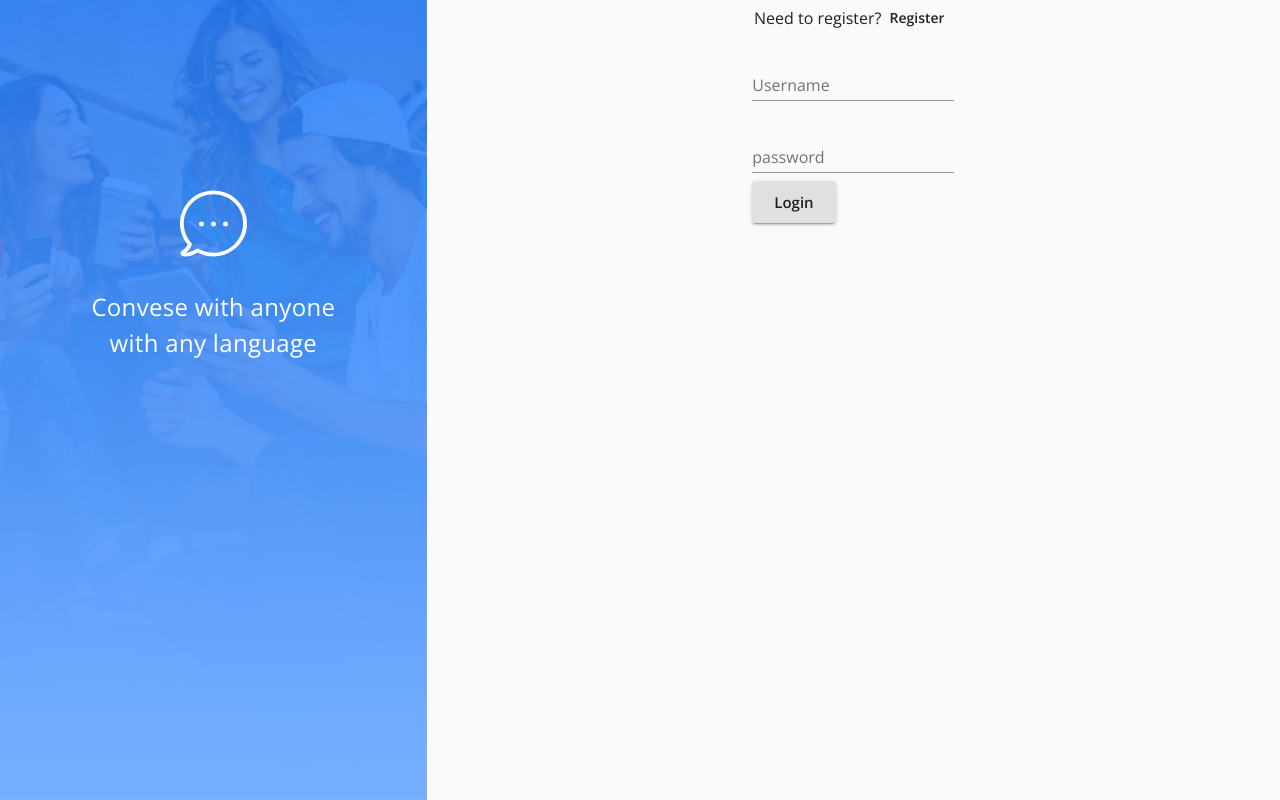
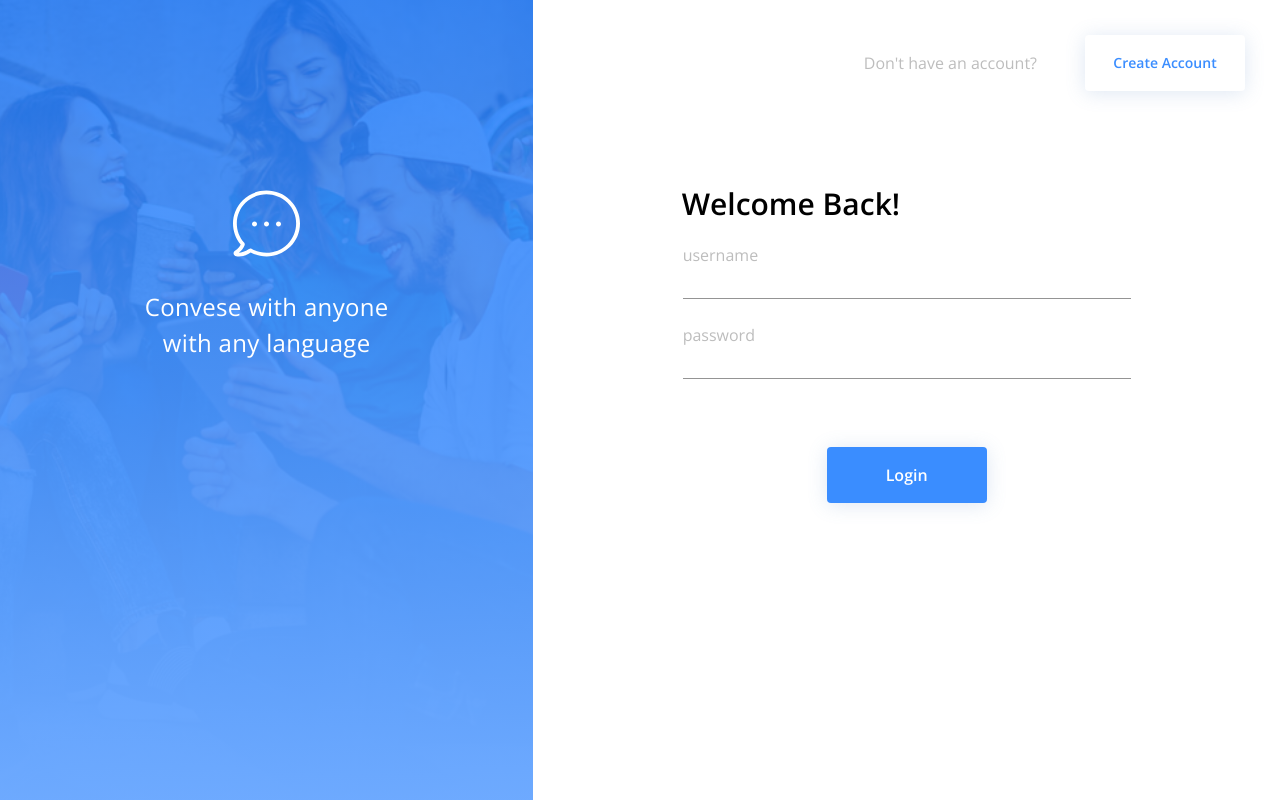
Before and after one commit to T-mclennan/work-simulation-messenger-app, a React (Create React App) app in the folder client/: page /login in a window 1280 px wide. Shown: the top 800 px of the page. Built offline with nearby package versions, Linux system fonts and the light colour scheme; no server answers.

Commit message:
styled the Login and Signup pages to spec.

```diff
--- a/client/src/components/Layout/AuthLayout.js
+++ b/client/src/components/Layout/AuthLayout.js
@@ -3,7 +3,6 @@ import {
   Grid,
   Box,
   Typography,
-  CssBaseline,
   Hidden,
   makeStyles
 } from "@material-ui/core";
@@ -13,7 +12,7 @@ import { ReactComponent as MySvg } from '../../assets/bubble.svg';
 const useStyles = makeStyles((theme) => ({
   hero: {
     backgroundImage: `linear-gradient(rgba(33, 125, 254, 0.85), rgba(113, 172, 255, 0.85)), url(${bgImage})`,
-    height: '100vh',
+    height: '90vh',
     backgroundRepeat: 'no-repeat',
     backgroundSize: 'cover',
     backgroundPosition: 'center',
@@ -24,6 +23,7 @@ const useStyles = makeStyles((theme) => ({
     color: '#fff',
     paddingTop: 190,
     padding: 10,
+    overflow: 'hidden',
   },
 
   text: {
@@ -39,10 +39,9 @@ function AuthLayout({children}) {
   const classes = useStyles();
   return (
     <>
-      <CssBaseline/>
       <Grid container>
         <Hidden xsDown>
-          <Grid item sm={5} md={4}>
+          <Grid item sm={5} md={5}>
             <Box className={classes.hero}>
               <MySvg style={{marginBottom: '2rem'}}/>
               <Typography className={classes.text} variant="h5">Convese with anyone</Typography>
--- a/client/src/index.css
+++ b/client/src/index.css
@@ -1,11 +1,14 @@
 body {
   margin: 0;
-  font-family: -apple-system, BlinkMacSystemFont, "Segoe UI", "Roboto", "Oxygen", "Ubuntu",
-    "Cantarell", "Fira Sans", "Droid Sans", "Helvetica Neue", sans-serif;
+  font-family: -apple-system, BlinkMacSystemFont, 'Segoe UI', 'Roboto', 'Oxygen',
+    'Ubuntu', 'Cantarell', 'Fira Sans', 'Droid Sans', 'Helvetica Neue',
+    sans-serif;
   -webkit-font-smoothing: antialiased;
   -moz-osx-font-smoothing: grayscale;
+  overflow: hidden;
 }
 
 code {
-  font-family: source-code-pro, Menlo, Monaco, Consolas, "Courier New", monospace;
+  font-family: source-code-pro, Menlo, Monaco, Consolas, 'Courier New',
+    monospace;
 }
--- a/client/src/pages/Login.js
+++ b/client/src/pages/Login.js
@@ -7,24 +7,21 @@ import {
   Button,
   FormControl,
   TextField,
-  makeStyles
+  Box
 } from "@material-ui/core";
 import AuthLayout from "../components/Layout/AuthLayout";
+import {useAuthStyles} from '../themes/theme';
 import { login } from "../actions/thunkCreators";
-
-const useStyles = makeStyles((theme) => ({
-
-}))
 
 const Login = (props) => {
   const history = useHistory();
+  const classes = useAuthStyles();
   const { user, login } = props;
 
   const handleLogin = async (event) => {
     event.preventDefault();
     const username = event.target.username.value;
     const password = event.target.password.value;
-
     await login({ username, password });
   };
 
@@ -34,42 +31,49 @@ const Login = (props) => {
 
   return (
     <AuthLayout>
-      <Grid item xs={12} sm={7} md={8}>
-        <Grid container alignItems="center" justifyContent="center">
-          <Grid container alignItems="center" justifyContent="center">
-            <Typography>Need to register?</Typography>
-            <Button onClick={() => history.push("/register")}>Register</Button>
-          </Grid>
-          <Grid container alignItems="center" justifyContent="center" marginTop={10}>
+      <Grid item xs={12} sm={7} md={7}>
+        <Box className={classes.pageContainer}>
+          <Box className={classes.headerBox}>
+            <Typography className={classes.accentText}>Don't have an account?</Typography>
+            <Button className={classes.navButton} onClick={() => history.push("/register")}>
+              Create Account
+            </Button>
+          </Box>
+          <Box className={classes.contentBox}>
+            <Box>
+              <Typography style={{fontWeight: "bold", fontSize: 30}}>
+                Welcome Back!
+              </Typography>
+            </Box>
             <form onSubmit={handleLogin}>
-              <Grid>
-                <Grid>
-                  <FormControl margin="normal" required>
+              <Grid style={{margin: 1}}>
+                <FormControl margin="normal" fullWidth required>
+                  <Typography className={classes.accentText}>username</Typography>
                   <TextField
+                    fullWidth
                     aria-label="username"
-                      label="Username"
                     name="username"
                     type="text"
                   />
                 </FormControl>
-                </Grid>
-                <FormControl margin="normal" required>
+                <FormControl margin="normal" fullWidth required>
+                  <Typography className={classes.accentText}>password</Typography>
                   <TextField
-                    label="password"
+                    fullWIdth
                     aria-label="password"
                     type="password"
                     name="password"
                   />
                 </FormControl>
-                <Grid >
-                  <Button type="submit" variant="contained" size="large">
-                    Login
+                <Box textAlign='center'>
+                  <Button type="submit" variant="contained" className={classes.actionButton}>
+                      <strong>Login</strong>
                   </Button>
-                </Grid>
+                </Box>
               </Grid>
             </form>
-          </Grid>
-        </Grid>
+          </Box>
+        </Box>
       </Grid>
     </AuthLayout>
   );
--- a/client/src/pages/Signup.js
+++ b/client/src/pages/Signup.js
@@ -12,16 +12,12 @@ import {
   makeStyles
 } from "@material-ui/core";
 import AuthLayout from "../components/Layout/AuthLayout";
+import {useAuthStyles} from "../themes/theme";
 import { register } from "../actions/thunkCreators";
-
-
-const useStyles = makeStyles((theme) => ({
-
-}))
 
 const Login = (props) => {
 
-  const styles = useStyles();
+  const classes = useAuthStyles();
   const history = useHistory();
   const { user, register } = props;
   const [formErrorMessage, setFormErrorMessage] = useState({});
@@ -47,17 +43,25 @@ const Login = (props) => {
 
   return (
     <AuthLayout>
-      <Grid item xs={12} sm={7} md={8}>
-        <Box>
-          <Grid container item alignItems="center">
-            <Typography>Already have an account?</Typography>
-            <Button onClick={() => history.push("/login")}>Login</Button>
-          </Grid>
-          <form onSubmit={handleRegister}>
-            <Grid>
-              <Grid>
-                <FormControl>
+      <Grid item xs={12} sm={7} md={7}>
+        <Box className={classes.pageContainer}>
+          <Box className={classes.headerBox}>
+            <Typography className={classes.accentText}>Already have an account?</Typography>
+            <Button className={classes.navButton} onClick={() => history.push("/login")}>
+              Login
+            </Button>
+          </Box>
+          <Box className={classes.contentBox}>
+            <Box>
+              <Typography style={{fontWeight: "bold", fontSize: 30}}>
+                Create an account.
+              </Typography>
+            </Box>
+            <form onSubmit={handleRegister}>
+              <Grid style={{margin: 1}}>
+                <FormControl fullWidth>
                   <TextField
+                    fullWidth
                     aria-label="username"
                     label="Username"
                     name="username"
@@ -65,10 +69,9 @@ const Login = (props) => {
                     required
                   />
                 </FormControl>
-              </Grid>
-              <Grid>
-                <FormControl>
+                <FormControl fullWidth>
                   <TextField
+                    fullWidth
                     label="E-mail address"
                     aria-label="e-mail address"
                     type="email"
@@ -76,10 +79,9 @@ const Login = (props) => {
                     required
                   />
                 </FormControl>
-              </Grid>
-              <Grid>
-                <FormControl error={!!formErrorMessage.confirmPassword}>
+                <FormControl error={!!formErrorMessage.confirmPassword} fullWidth>
                   <TextField
+                    fullWidth
                     aria-label="password"
                     label="Password"
                     type="password"
@@ -91,10 +93,9 @@ const Login = (props) => {
                     {formErrorMessage.confirmPassword}
                   </FormHelperText>
                 </FormControl>
-              </Grid>
-              <Grid>
-                <FormControl error={!!formErrorMessage.confirmPassword}>
+                <FormControl error={!!formErrorMessage.confirmPassword} fullWidth>
                   <TextField
+                    fullWidth
                     label="Confirm Password"
                     aria-label="confirm password"
                     type="password"
@@ -106,12 +107,14 @@ const Login = (props) => {
                     {formErrorMessage.confirmPassword}
                   </FormHelperText>
                 </FormControl>
+                <Box textAlign='center'>
+                  <Button type="submit" variant="contained" className={classes.actionButton}>
+                      <strong>Login</strong>
+                  </Button>
+                </Box>
               </Grid>
-              <Button type="submit" variant="contained" size="large">
-                Create
-              </Button>
-            </Grid>
-          </form>
+            </form>
+          </Box>
         </Box>
       </Grid>
     </AuthLayout>
--- a/client/src/routes.js
+++ b/client/src/routes.js
@@ -45,7 +45,7 @@ const Routes = (props) => {
         <Route
           exact
           path="/"
-          render={(props) => (props.user?.id ? <Home /> : <Signup />)}
+          render={(props) => (props.user?.id ? <Home /> : <Login />)}
         />
         <Route path="/home" component={Home} />
       </Switch>
--- a/client/src/themes/theme.js
+++ b/client/src/themes/theme.js
@@ -1,4 +1,4 @@
-import { createTheme } from "@material-ui/core";
+import { createTheme, makeStyles } from "@material-ui/core";
 
 export const theme = createTheme({
   typography: {
@@ -19,6 +19,76 @@ export const theme = createTheme({
   },
   palette: {
     primary: { main: "#3A8DFF" },
-    secondary: { main: "#B0B0B0" }
+    secondary: { main: "#B0B0B0" },
   }
 });
+
+export const useAuthStyles = makeStyles((theme) => ({
+  headerBox: {
+    display: 'flex',
+    flexDirection: "row",
+    justifyContent: "flex-end",
+    width: '100%',
+    alignItems: "center",
+  },
+
+  formBox: {
+    width: 60,
+    backgroundColor: 'lightgray'
+  },
+
+  accentText: {
+    color: 'rgb(189, 189, 189)',
+  },
+
+  navButton: {
+    width: '10rem',
+    height: '3.5rem',
+    marginLeft: '3rem',
+    color: '#3A8DFF',
+    boxShadow: '0 2px 20px 0 rgba(88, 133, 196, 0.2)',
+    transition: 'all 0.3s linear',
+    '&:hover': {
+      color: 'rgba(148, 9, 69, 0.8)',
+      boxShadow: '0 2px 20px 0 rgba(88, 133, 196, 0.4)',
+    }
+  },
+
+  actionButton: {
+    width: '10rem',
+    height: '3.5rem',
+    backgroundColor: '#3A8DFF',
+    color: 'white',
+    transition: 'all 0.2s linear',
+    fontSize: 16,
+    fontWeight: "bold",
+    marginTop: 60,
+    boxShadow: '0 2px 20px 0 rgba(88, 133, 196, 0.2)',
+    '&:hover': {
+      backgroundColor: 'rgba(148, 9, 69, 0.8)',
+      boxShadow: '0 2px 20px 0 rgba(88, 133, 196, 0.4)',
+    }
+  },
+
+  pageContainer: {
+    height: '100%',
+    padding: 35,
+    display: 'flex',
+    flexDirection: "column",
+    justifyContent: "flex-start",
+    alignItems: "center",
+  },
+
+  contentBox: {
+    width: '80%',
+    maxWidth: 450,
+    marginTop: 90,
+    display: 'flex',
+    flexDirection: "column",
+    justifyContent: "center",
+  },
+
+  textField: {
+    width: '100%'
+  },
+}))
```
Lines whose indentation alone changed are shown as unchanged.
